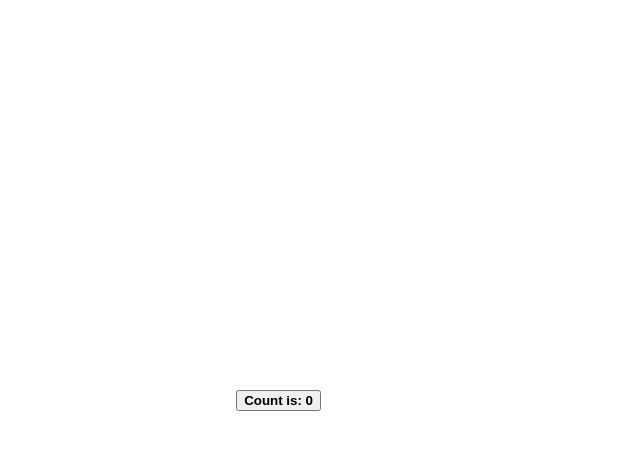
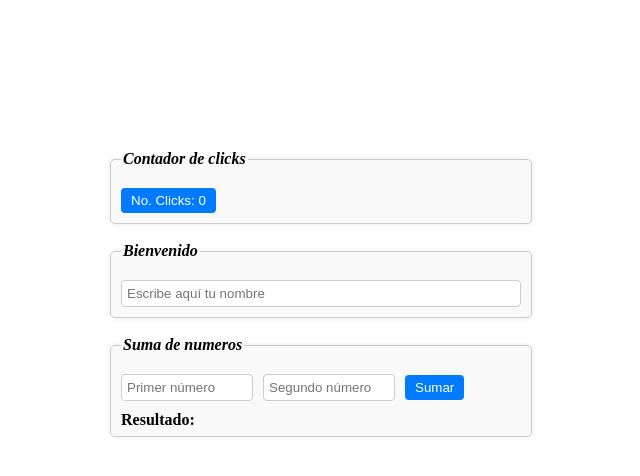
Before and after one commit to 4KRO5/Vue.js, a Vue app: page / in a window 1280 px wide. Shown: the top 476 px of the page, without its empty margins (319-959 px from the left). Built offline with nearby package versions, Linux system fonts and the light colour scheme.

Commit message:
Implementación de Contador, V-Model y Suma

```diff
--- a/src/App.vue
+++ b/src/App.vue
@@ -1,14 +1,44 @@
 <script setup>
 import { ref } from 'vue'
+
 const count = ref(0)
+const name = ref('')
+const num1 = ref()
+const num2 = ref()
+const resultado = ref()
+
+function incrementCount() {
+  count.value++
+}
+
+function sumar() {
+  resultado.value = num1.value + num2.value
+}
 </script>
 
 <template>
-  <button @click="count++">Count is: {{ count }}</button>
+  <div class="container">
+    <!-- Contador de clicks -->
+    <fieldset>
+      <legend>Contador de clicks</legend>
+      <button @click="incrementCount">No. Clicks: {{ count }}</button>
+    </fieldset>
+    <br>
+
+    <!-- v-model -->
+    <fieldset>
+      <legend>Bienvenido {{ name }}</legend>
+      <input type="text" v-model="name" placeholder="Escribe aquí tu nombre">
+    </fieldset>
+    <br>
+
+    <!-- Suma de numeros -->
+    <fieldset>
+      <legend>Suma de numeros</legend>
+      <input type="number" v-model="num1" placeholder="Primer número">
+      <input type="number" v-model="num2" placeholder="Segundo número">
+      <button @click="sumar">Sumar</button>
+      <h4>Resultado: {{ resultado }}</h4>
+    </fieldset>
+  </div>
 </template>
-
-<style scoped>
-button {
-  font-weight: bold;
-}
-</style>
--- a/src/assets/base.css
+++ /dev/null
@@ -1,73 +0,0 @@
-/* color palette from <https://github.com/vuejs/theme> */
-:root {
-  --vt-c-white: #ffffff;
-  --vt-c-white-soft: #f8f8f8;
-  --vt-c-white-mute: #f2f2f2;
-
-  --vt-c-black: #181818;
-  --vt-c-black-soft: #222222;
-  --vt-c-black-mute: #282828;
-
-  --vt-c-indigo: #2c3e50;
-
-  --vt-c-divider-light-1: rgba(60, 60, 60, 0.29);
-  --vt-c-divider-light-2: rgba(60, 60, 60, 0.12);
-  --vt-c-divider-dark-1: rgba(84, 84, 84, 0.65);
-  --vt-c-divider-dark-2: rgba(84, 84, 84, 0.48);
-
-  --vt-c-text-light-1: var(--vt-c-indigo);
-  --vt-c-text-light-2: rgba(60, 60, 60, 0.66);
-  --vt-c-text-dark-1: var(--vt-c-white);
-  --vt-c-text-dark-2: rgba(235, 235, 235, 0.64);
-}
-
-/* semantic color variables for this project */
-:root {
-  --color-background: var(--vt-c-white);
-  --color-background-soft: var(--vt-c-white-soft);
-  --color-background-mute: var(--vt-c-white-mute);
-
-  --color-border: var(--vt-c-divider-light-2);
-  --color-border-hover: var(--vt-c-divider-light-1);
-
-  --color-heading: var(--vt-c-text-light-1);
-  --color-text: var(--vt-c-text-light-1);
-
-  --section-gap: 160px;
-}
-
-@media (prefers-color-scheme: dark) {
-  :root {
-    --color-background: var(--vt-c-black);
-    --color-background-soft: var(--vt-c-black-soft);
-    --color-background-mute: var(--vt-c-black-mute);
-
-    --color-border: var(--vt-c-divider-dark-2);
-    --color-border-hover: var(--vt-c-divider-dark-1);
-
-    --color-heading: var(--vt-c-text-dark-1);
-    --color-text: var(--vt-c-text-dark-2);
-  }
-}
-
-*,
-*::before,
-*::after {
-  box-sizing: border-box;
-  margin: 0;
-  font-weight: normal;
-}
-
-body {
-  min-height: 100vh;
-  color: var(--color-text);
-  background: var(--color-background);
-  transition: color 0.5s, background-color 0.5s;
-  line-height: 1.6;
-  font-family: Inter, -apple-system, BlinkMacSystemFont, 'Segoe UI', Roboto, Oxygen, Ubuntu,
-    Cantarell, 'Fira Sans', 'Droid Sans', 'Helvetica Neue', sans-serif;
-  font-size: 15px;
-  text-rendering: optimizeLegibility;
-  -webkit-font-smoothing: antialiased;
-  -moz-osx-font-smoothing: grayscale;
-}
--- a/src/assets/main.css
+++ b/src/assets/main.css
@@ -1,35 +1,58 @@
-@import './base.css';
-
-#app {
-  max-width: 1280px;
+/* Estilo para los fieldset */
+fieldset {
+  max-width: 400px;
+  /* Limita el ancho de los fieldset */
   margin: 0 auto;
-  padding: 2rem;
-
-  font-weight: normal;
+  /* Márgenes superior e inferior, centrado horizontalmente */
+  padding: 10px;
+  border: 1px solid #ccc;
+  border-radius: 5px;
+  background-color: #f9f9f9;
+  box-shadow: 0 0 5px rgba(0, 0, 0, 0.1);
 }
 
-a,
-.green {
-  text-decoration: none;
-  color: hsla(160, 100%, 37%, 1);
-  transition: 0.4s;
+/* Estilo para las leyendas */
+legend {
+  font-weight: bold;
+  font-style: italic;
+  margin-bottom: 10px;
 }
 
-@media (hover: hover) {
-  a:hover {
-    background-color: hsla(160, 100%, 37%, 0.2);
-  }
+/* Estilo para el contenedor principal que centrará todo verticalmente */
+.container {
+  margin-top: 150px;
 }
 
-@media (min-width: 1024px) {
-  body {
-    display: flex;
-    place-items: center;
-  }
+/* Estilo para los botones */
+button {
+  background-color: #007bff;
+  color: #fff;
+  padding: 5px 10px;
+  border: none;
+  border-radius: 4px;
+  cursor: pointer;
+}
 
-  #app {
-    display: grid;
-    grid-template-columns: 1fr 1fr;
-    padding: 0 2rem;
-  }
+/* Estilo para los campos de entrada de texto */
+input[type="text"] {
+  width: 97%;
+  padding: 5px;
+  border: 1px solid #ccc;
+  border-radius: 4px;
 }
+
+/* Estilo para los campos de entrada numérica */
+input[type="number"] {
+  width: 120px;
+  padding: 5px;
+  border: 1px solid #ccc;
+  border-radius: 4px;
+  margin-right: 10px;
+}
+
+/* Estilo para el resultado */
+h4 {
+  font-weight: bold;
+  margin-top: 10px;
+  margin-bottom: -3px; /* Reduzco el margen inferior a 0 */
+}
```
